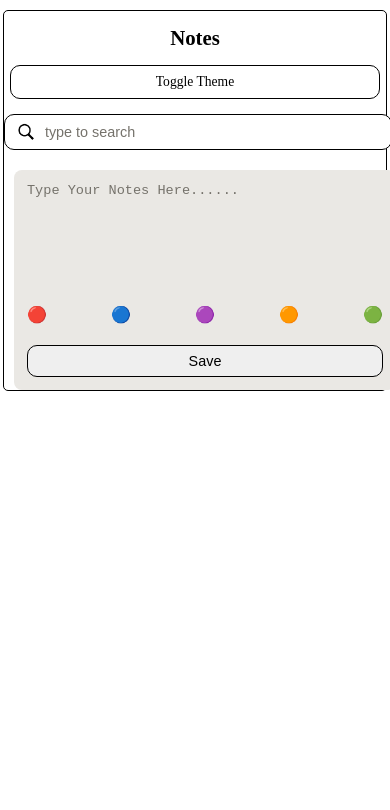
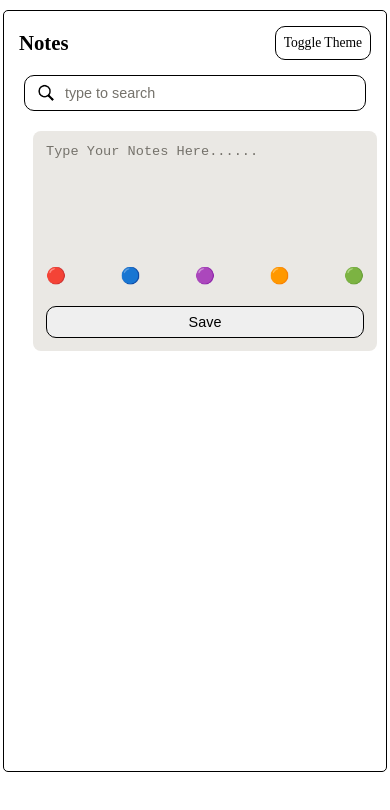
Before and after one commit to edsonstha/Simple-NoteApp, a React (Vite) app: page / in a window 390 px wide. Shown: the top 810 px of the page. Built offline with nearby package versions, Linux system fonts and the light colour scheme.

Commit message:
Update QueryMedia

```diff
--- a/src/component/HomePage.css
+++ b/src/component/HomePage.css
@@ -152,12 +152,14 @@
   .main-app-container-light,
   .main-app-container-dark {
     width: 95%;
-    min-height: auto;
+    max-height: auto;
     margin: 15px auto;
   }
 
   .Header-part {
-    flex-direction: column;
+    display: flex;
+    text-align: center;
+    /* flex-direction: column; */
     gap: 15px;
     margin: 15px;
   }
@@ -167,7 +169,7 @@
   }
 
   .Header-part span {
-    width: 100%;
+    /* width: 100%; */
     text-align: center;
     padding: 10px;
   }
@@ -179,8 +181,9 @@
   }
 
   .search-container-Inside {
-    min-width: 100%;
-    margin-left: -10px;
+    /* min-width: 100%; */
+    margin-left: 10px;
+    margin-right: 10px;
     padding: 8px 12px;
     height: auto;
   }
--- a/src/component/Note.css
+++ b/src/component/Note.css
@@ -143,7 +143,7 @@
 
   .InputData,
   .note {
-    width: 100%;
+    /* width: 100%; */
     height: auto;
     min-height: 220px;
     padding: 15px;
```
